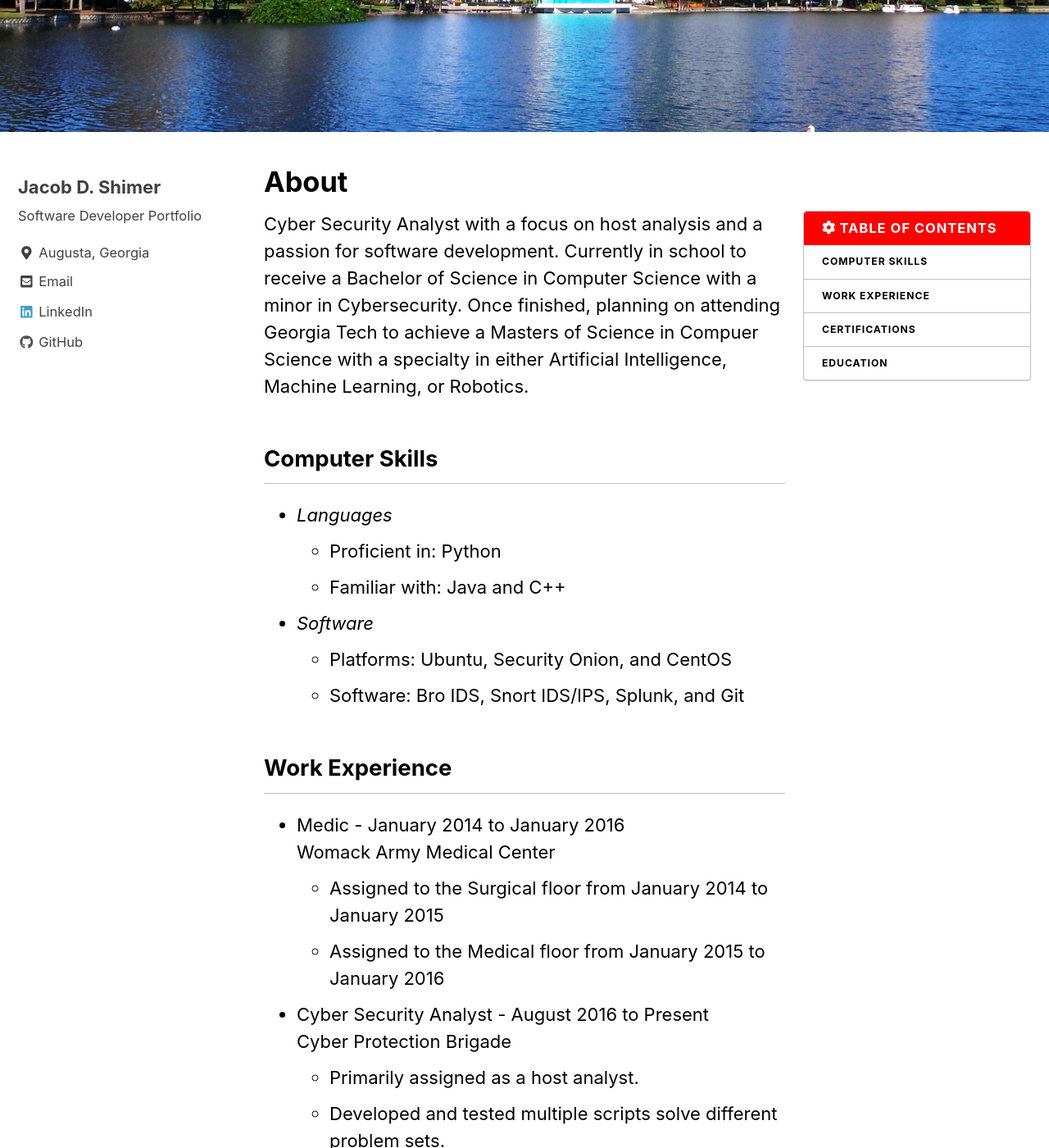
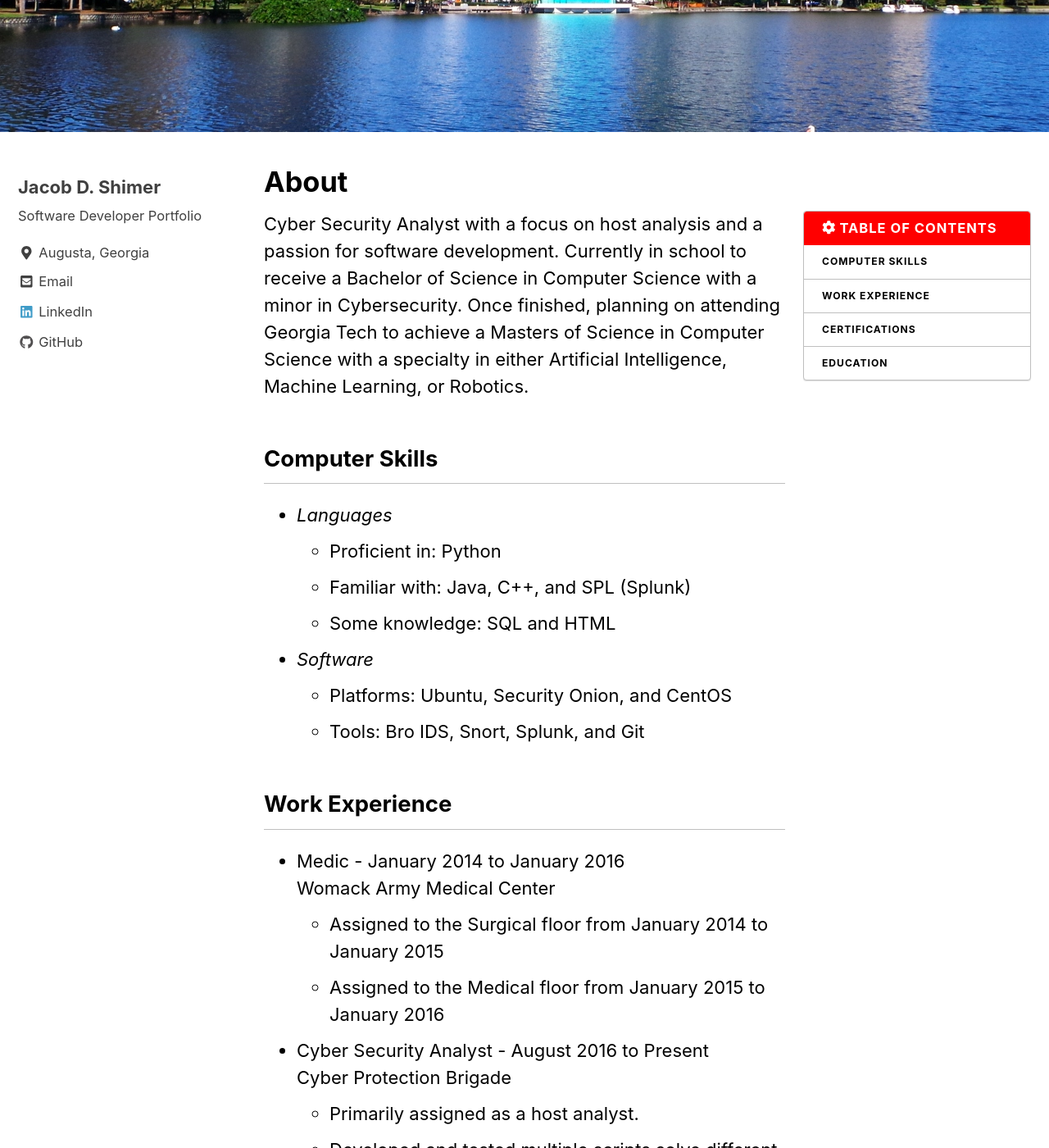
Before and after one commit to jacobdshimer/jacobdshimer.github.io, a Jekyll site: the page built from _pages/about.md, in a window 1280 px wide and 1400 px high, scrolled down 439 px. Shown: the whole window at 82% size. Built offline with Jekyll 4.4.1, drawn with Linux system fonts in a browser that asks for light colours; nearby versions of some CDN libraries; some of the changed text lies outside the part shown.

```diff
--- a/_config.yml
+++ b/_config.yml
@@ -22,7 +22,7 @@ name                     : "Jacob D. Shimer"
 description              : "Software Developer Portfolio"
 url                      : # the base hostname & protocol for your site e.g. "https://mmistakes.github.io"
 baseurl                  : # the subpath of your site, e.g. "/blog"
-repository               : # GitHub username/repo-name e.g. "mmistakes/minimal-mistakes"
+repository               : "jacobdshimer/jacobdshimer.github.io"
 teaser                   : # path of fallback teaser image, e.g. "/assets/images/500x300.png"
 # breadcrumbs            : false # true, false (default)
 words_per_minute         : 200
--- a/_pages/about.md
+++ b/_pages/about.md
@@ -12,16 +12,17 @@ toc_icon: "cog"
 Cyber Security Analyst with a focus on host analysis and a passion for
 software development.  Currently in school to receive a Bachelor of Science
 in Computer Science with a minor in Cybersecurity.  Once finished, planning on
-attending Georgia Tech to achieve a Masters of Science in Compuer Science with
+attending Georgia Tech to achieve a Masters of Science in Computer Science with
 a specialty in either Artificial Intelligence, Machine Learning, or Robotics.
 
 ## Computer Skills
 * *Languages*
   * Proficient in: Python
-  * Familiar with: Java and C++
+  * Familiar with: Java, C++, and SPL (Splunk)
+  * Some knowledge: SQL and HTML
 * *Software*
   * Platforms: Ubuntu, Security Onion, and CentOS
-  * Software: Bro IDS, Snort IDS/IPS, Splunk, and Git
+  * Tools: Bro IDS, Snort, Splunk, and Git
 
 ## Work Experience
 * Medic - January 2014 to January 2016
@@ -33,7 +34,8 @@ a specialty in either Artificial Intelligence, Machine Learning, or Robotics.
 <br>Cyber Protection Brigade
   * Primarily assigned as a host analyst.
   * Developed and tested multiple scripts solve different problem sets.
-  * Performed network analysis for various missions and kit maintenance, including bringing non-functioning Splunk cluster back online
+  * Performed network analysis for various missions and OpenStack maintenance
+  * Performed as a Splunk administrator and user.
 
 ## Certifications
 * A+ 2010 to indefinite
--- a/index.html
+++ b/index.html
@@ -4,5 +4,3 @@ author_profile: true
 header:
   image: "/images/waterfront.jpg"
 ---
-
-<h1>Test</h1>
```
Also changed, not shown: _posts/2018-05-22-Titanic.md (added, +6 -0 lines).
